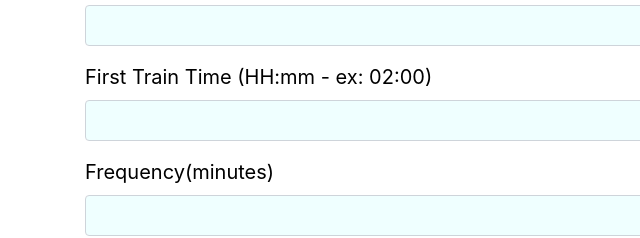
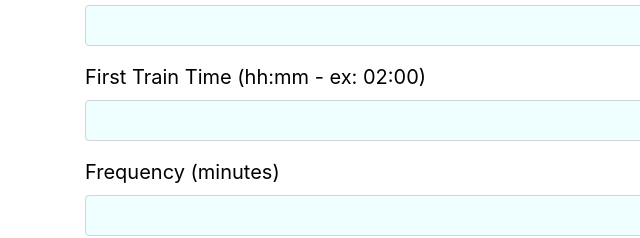
Before and after one commit to abemco/Train-Scheduler, a plain HTML site: page index.html in a window 1280 px wide. Shown: the part 583-821 px from the top of the page, 0-640 px from the left. Drawn offline with nearby package versions, Linux system fonts and the light colour scheme; no server answers; files whose address does not match are found by name.

Commit message:
final commits

```diff
--- a/index.html
+++ b/index.html
@@ -77,12 +77,12 @@
           </div>
 
           <div class="form-group">
-            <label for="">First Train Time (HH:mm - ex: 02:00)</label>
+            <label for="">First Train Time (hh:mm - ex: 02:00)</label>
             <input type="text" class="form-control" id="timeInput">
           </div>
 
           <div class="form-group">
-            <label for="">Frequency(minutes)</label>
+            <label for="">Frequency (minutes)</label>
             <input type="text" class="form-control" id="frequencyInput">
           </div>
 
@@ -100,7 +100,7 @@
 </div>
 
 <!-- Javascript -->
-<script src='javascript/app.js'></script>
+<script src='assets/javascript/app.js'></script>
 </body>
 
 </html>
```
